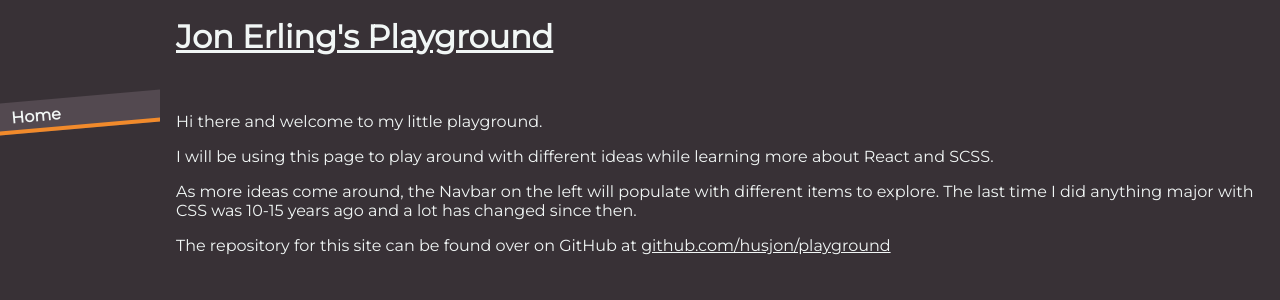
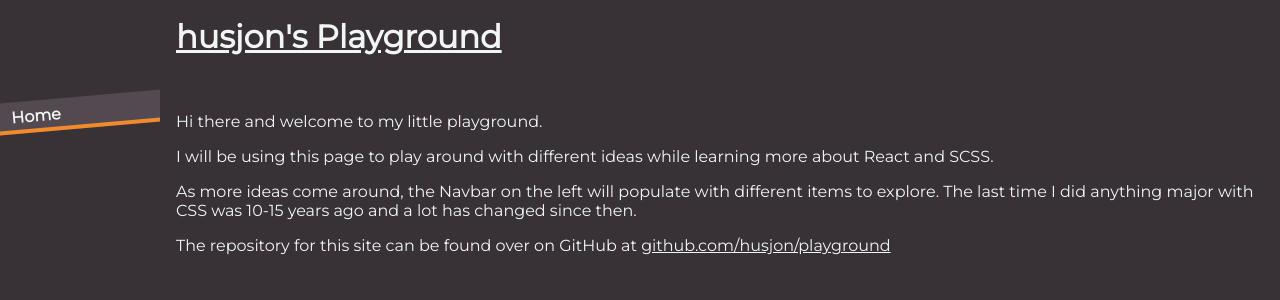
Before and after one commit to husjon/playground, a React (Vite) app: page / in a window 1280 px wide. Shown: the top 300 px of the page. Built offline with nearby package versions, Linux system fonts and the light colour scheme.

Commit message:
fixed header, making it the as the site title

```diff
--- a/src/components/Header.tsx
+++ b/src/components/Header.tsx
@@ -3,7 +3,7 @@ import { Link } from "react-router-dom";
 export function Header() {
   return (
     <h1 className="Header">
-      <Link to={"/"}>Jon Erling's Playground</Link>
+      <Link to={"/"}>husjon's Playground</Link>
     </h1>
   );
 }
```
